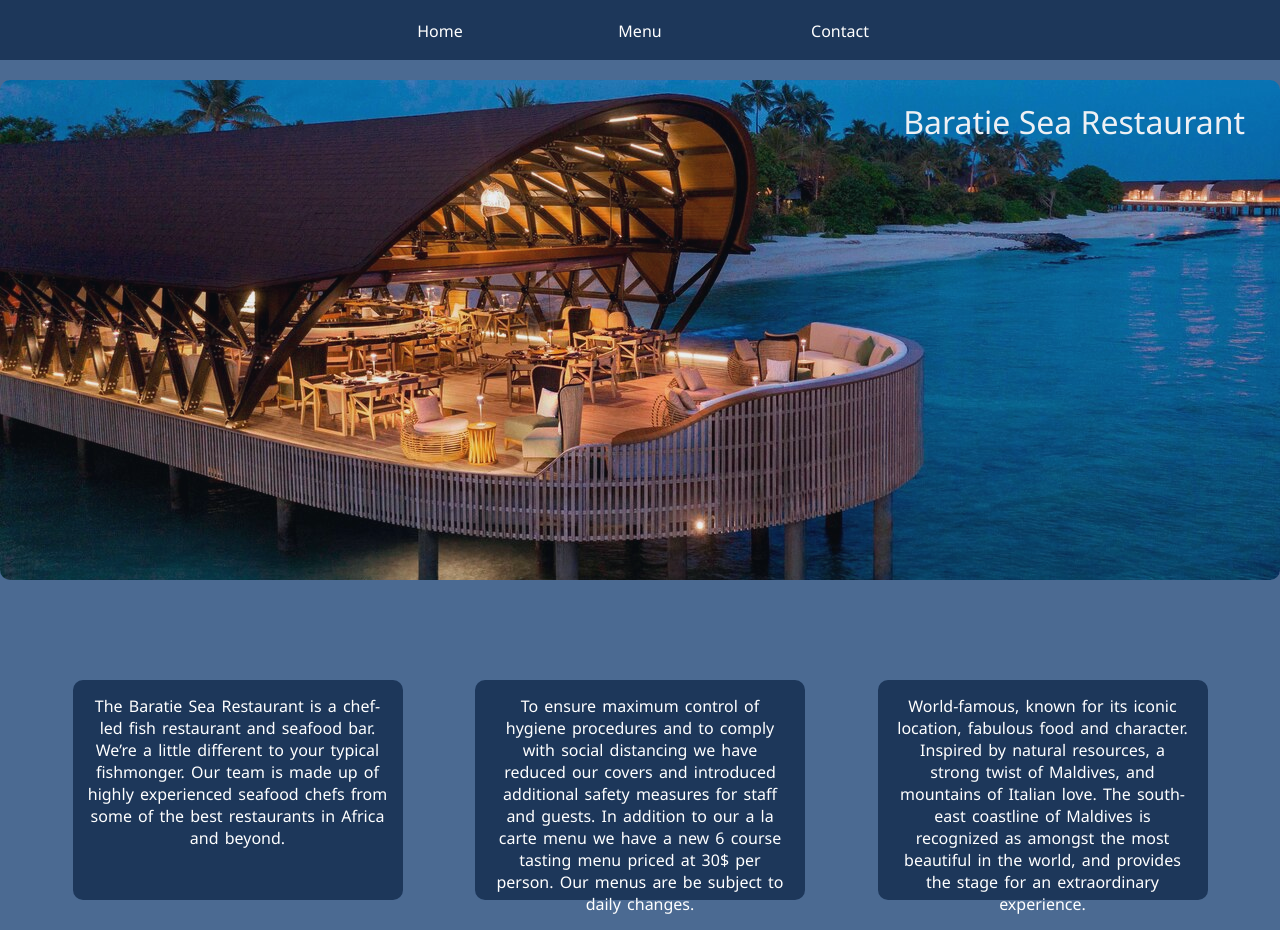
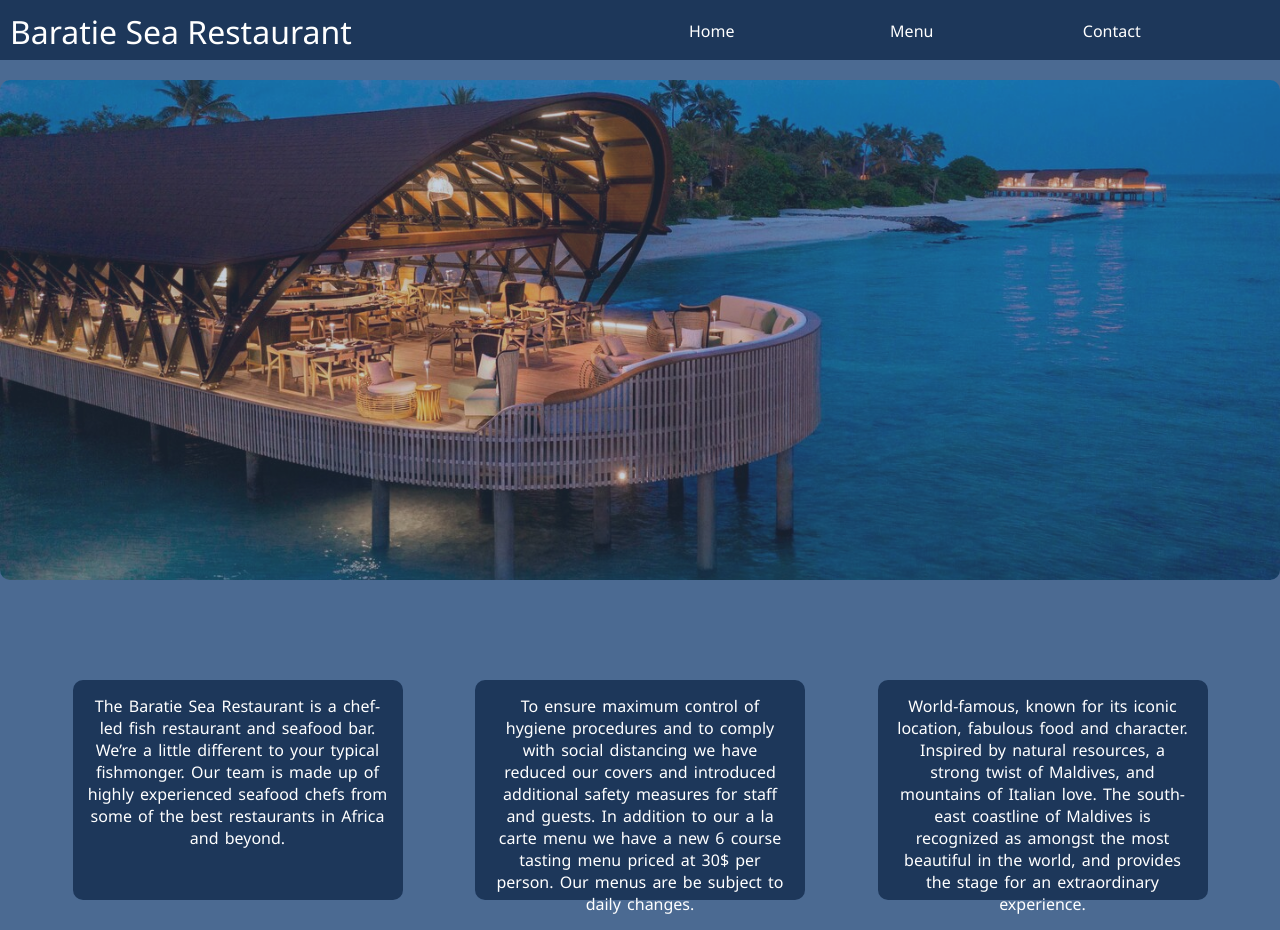
Before and after one commit to PetarPetric/Restaurant-Page, a plain HTML site: page index.html in a window 1280 px wide. Drawn offline with Linux system fonts and the light colour scheme.

Commit message:
restyling page a bit

```diff
--- a/index.html
+++ b/index.html
@@ -9,8 +9,9 @@
 </head>
 <body>
   <div class="menuDiv">
+    <h1> Baratie Sea Restaurant </h1>
+  </div>
 
-  </div>
   <div class="content">
 
   </div>
--- a/style.css
+++ b/style.css
@@ -10,22 +10,25 @@ body {
   background: #4B6A92;
 }
 
+@media(max-width: 500px) {
+
+}
+
 .headerClass {
-  display: block;
+  display: grid;
   background-image: url(SeaRestaurant.jpg);
-  opacity: 0.9;
+  background-size: 100%;
+  opacity: 0.7;
   background-repeat: no-repeat;
   margin-top: 20px;
-  margin-left: auto;
-  margin-right: auto;
   height: 500px;
-  max-width: 1300px;
-  text-align: right;
+  width: 100%;
   border-radius: 10px;
   color: white;
   padding-top: 20px;
   padding-right: 35px;
 }
+
 
 .footerClass {
   display: flex;
@@ -69,11 +72,16 @@ body {
 
 .menuDiv {
   display: flex;
-  justify-content: center;
+  justify-content: space-between;
   height: 60px;
   background-color: #1D375A;
-  overflow: auto;
 }
+
+.menuDiv h1 {
+  padding: 10px;
+  color: white;
+}
+
 
 .menuBar {
   display: flex;
@@ -81,19 +89,21 @@ body {
   justify-content: space-around;
   list-style: none;
   color: white;
+  margin-right: auto;
+  margin-left: 250px;
 }
 
 .menuTabs {
   display: flex;
+  padding-top: 20px;
   justify-content: center;
-  padding-top: 20px;
-  border-radius: 5px;
   height: auto;
   width: 100px;
 }
 
 .menuTabs:hover {
   background-color: #4B6A92;
+  cursor: pointer;
 }
 
 .menuHeader {
```
Also changed, not shown: main.js.
